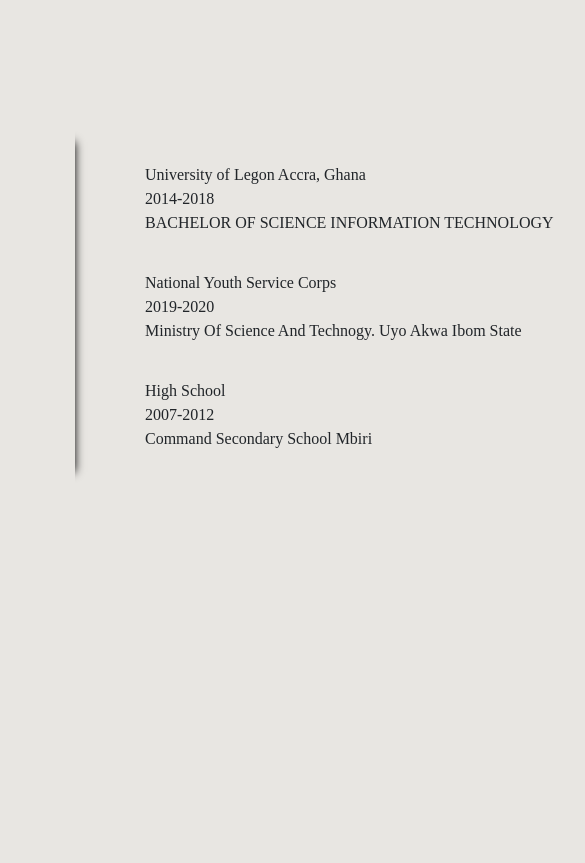
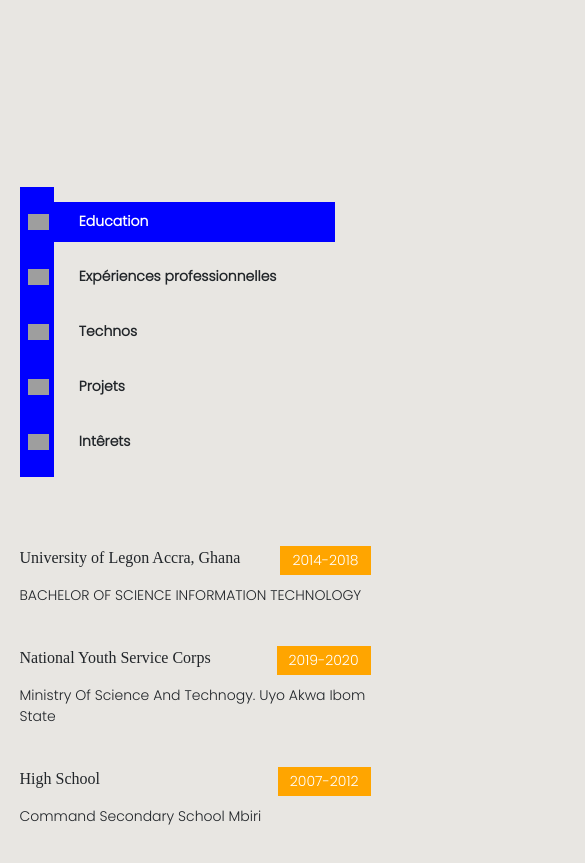
Before and after one commit to GabrielAmade/portfolio, a React (Create React App) app: page / in a window 390 px wide. Shown: the part 2400-3263 px from the top of the page, 585 px wide, since content can reach past the window. Before the commit the page ends 3007 px from the top, so only its background shows below. Built offline with nearby package versions, Linux system fonts and the light colour scheme; grey boxes are pictures that could not be loaded.

Commit message:
page resume responsive

```diff
--- a/src/PortfolioContainer/Resume/Resume.css
+++ b/src/PortfolioContainer/Resume/Resume.css
@@ -15,7 +15,7 @@
 
 .resume-bullets{
     height: 100%;
-    box-shadow: 15px 0 9px -15px black;
+    /* box-shadow: 15px 0 9px -15px black;  */
     width: 380px;
 }
 
@@ -57,7 +57,7 @@
     height: 40px;
     margin: 15px 0;
     padding: 0 8px;
-    border-radius: 20px;
+    /* border-radius: 20px; */
     width: 30px;
     transition: width 0.6 ease;
     cursor: pointer;
@@ -96,3 +96,134 @@
     height: 360px;
     width: 100%;
 }
+
+.resume-heading{
+    display: flex;
+    flex-direction: column;
+}
+
+.resume-main-heading{
+    position: relative;
+    display: flex;
+    justify-content: space-between;
+}
+
+
+.heading-bullet{
+    position: absolute;
+    left: -30px;
+    height: 15px;
+    width: 15px;
+    top: 5px;
+    background: orange;
+}
+
+
+.resume-sub-heading{
+    font-size: 14px;
+    font-family: 'Poppins', sans-serif;
+    margin: 10px 0 0 0;
+}
+
+.resume-heading-description{
+    font-size: 12px;
+    text-align: justify;
+}
+
+.heading-date{
+    background-color: orange;
+    color: white;
+    padding: 4px 12px;
+    font-size: 14px;
+    font-family: 'Poppins', sans-serif;
+}
+
+.skill-parent{
+    display: flex;
+    flex-direction: column;
+    position: relative;
+    width: 50%;
+}
+
+.programming-skills-container{
+    display: flex;
+    flex-direction: row;
+    align-items: center;
+    justify-content: space-between;
+    flex-wrap: wrap;
+}
+
+.skill-percentage{
+    position: relative;
+    height: 15px;
+    width: 70%;
+    background-color: orange;
+
+}
+
+.skill-percentage .active-percentage-bar{
+    height: 15px;
+    transition: 0.8s ease;
+    position: absoute;
+    background-color: blue;
+}
+
+
+.skill-parent span{
+    font-family: 'Poppins', sans-serif;
+    font-size: 16px;
+    color: orange;
+}
+
+/* Media Queries */
+@media (max-width: 1100px) {
+    .resume-card{
+        width: 880px;
+    }
+
+    .resume-bullet-details{
+        padding: 0 0 0 70px;
+    }
+}
+
+@media (max-width: 768px) {
+    .resume-content{
+        display: flex;
+        flex-direction: column;
+        align-items: center;
+    }
+
+    .bullets{
+        width: 90%;
+    }
+
+    .resume-card{
+        height: fit-content;
+        display: flex;
+        flex-direction: column;
+        margin: 30px 0;
+        align-items: center;
+        width: 90%;
+    }
+
+    .resume-bullet-details{
+        height: 360px;
+        width: fit-content;
+        padding: 0;
+    }
+
+    .resume-bullets{
+        width: 100%;
+        margin: 30px 0;
+    }
+
+    .selected-bullet{
+        width: 50%;
+    }
+}
+
+@media (max-width: 425px) {
+    .selected-bullet{
+        width: 100%;
+    }
+}
```
